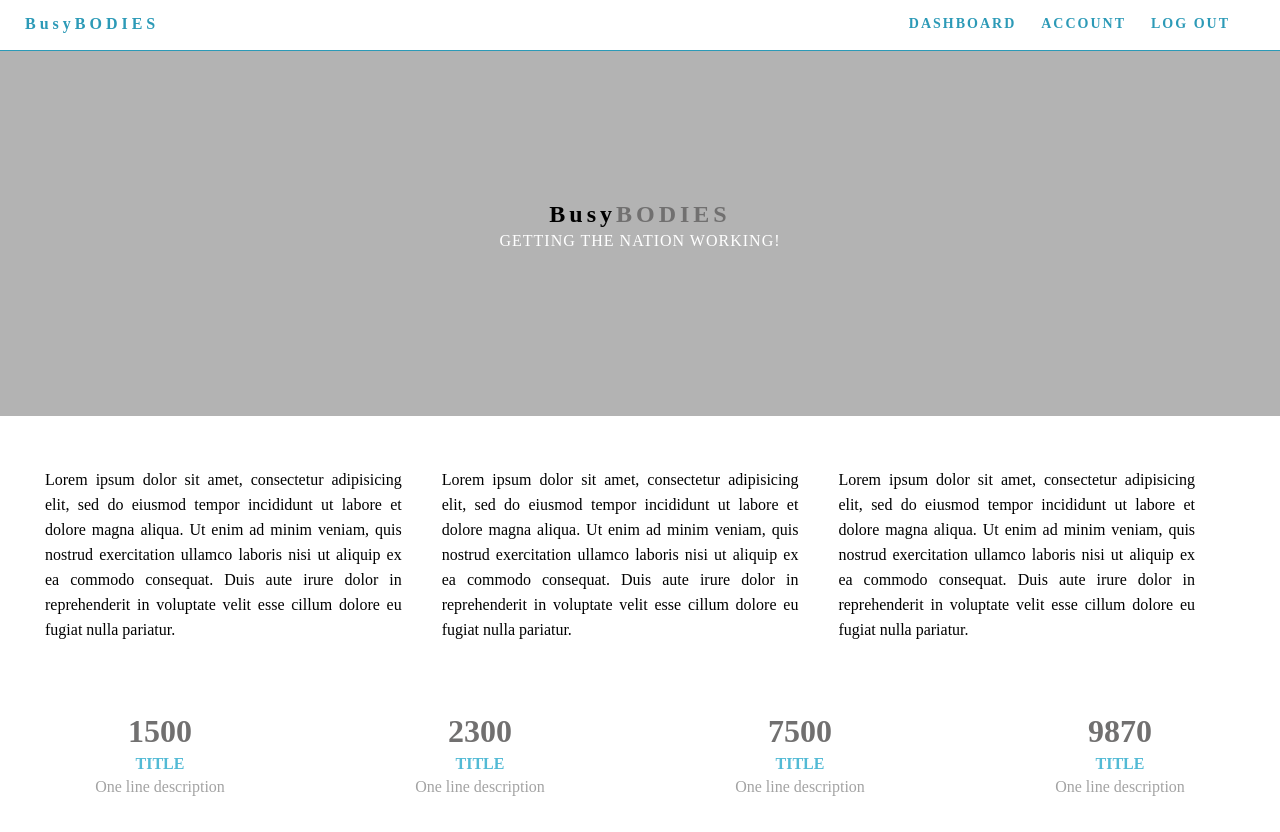
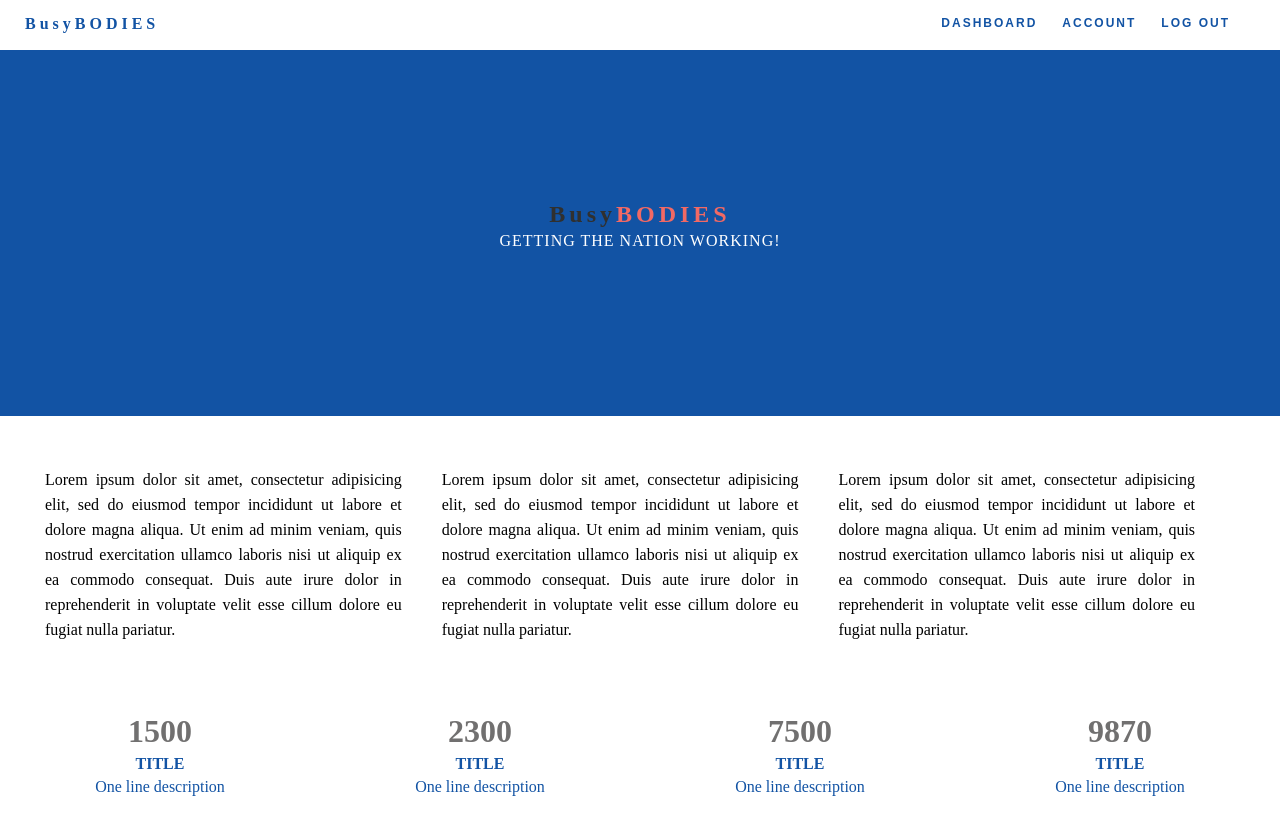
Before and after one commit to beckyrella/WebProject, a PHP site: page /oldindex.php in a window 1280 px wide. Shown: the top 832 px of the page. Run offline with PHP 8.4, Linux system fonts and the light colour scheme.

Commit message:
Editing style to use new colour scheme

```diff
--- a/css/style.css
+++ b/css/style.css
@@ -23,10 +23,10 @@ header {
 	width: 100%;
 	height: 5%;
 	background-color: #FFFFFF;
-	border-bottom: 1px solid #2C9AB7;
+	border-bottom: 1px solid #1253A4;
 }
 .logo {
-	color: #2C9AB7;
+	color: #1253A4;
 	font-weight: bold;
 	text-align: undefined;
 	width: 10%;
@@ -47,23 +47,25 @@ header nav ul {
 }
 nav ul li {
 	float: left;
-	color: #2C9AB7;
-	font-size: 14px;
+	color: black;
+	font-size: 12px;
 	text-align: left;
 	margin-right: 25px;
 	letter-spacing: 2px;
 	font-weight: bold;
 	transition: all 0.3s linear;
+	font-family: Arial;
 }
+
 ul li a {
-	color: #2C9AB7;
+	color: #1253A4;
 	text-decoration: none;
 }
 ul li:hover a {
-	color: #000000;
+	color: #30302F;
 }
 .hero_header {
-	color: #000000;
+	color: #30302f;
 	text-align: center;
 	margin-top: 0px;
 	margin-right: 0px;
@@ -73,13 +75,13 @@ ul li:hover a {
 }
 /* Hero Section */
 .hero {
-	background-color: #B3B3B3;
+	background-color: #1253A4;
 	padding-top: 150px;
 	padding-bottom: 150px;
 }
 .light {
 	font-weight: bold;
-	color: #717070;
+	color: #F26964;
 }
 .tagline {
 	text-align: center;
@@ -136,14 +138,14 @@ ul li:hover a {
 	margin-right: 5px;
 	margin-bottom: 5px;
 	margin-left: 5px;
-	color: #52BAD5;
+	color: #1253A4;
 }
 .gallery .thumbnail p {
 	margin-top: 0px;
 	margin-right: 0px;
 	margin-bottom: 0px;
 	margin-left: 0px;
-	color: #A3A3A3;
+	color: #1253A4;
 }
 /* Parallax Section */
 .banner {
```
Also changed, not shown: other parts of css/style.css (+14 -10 lines), sampleheader.html (added, +100 -0 lines).
